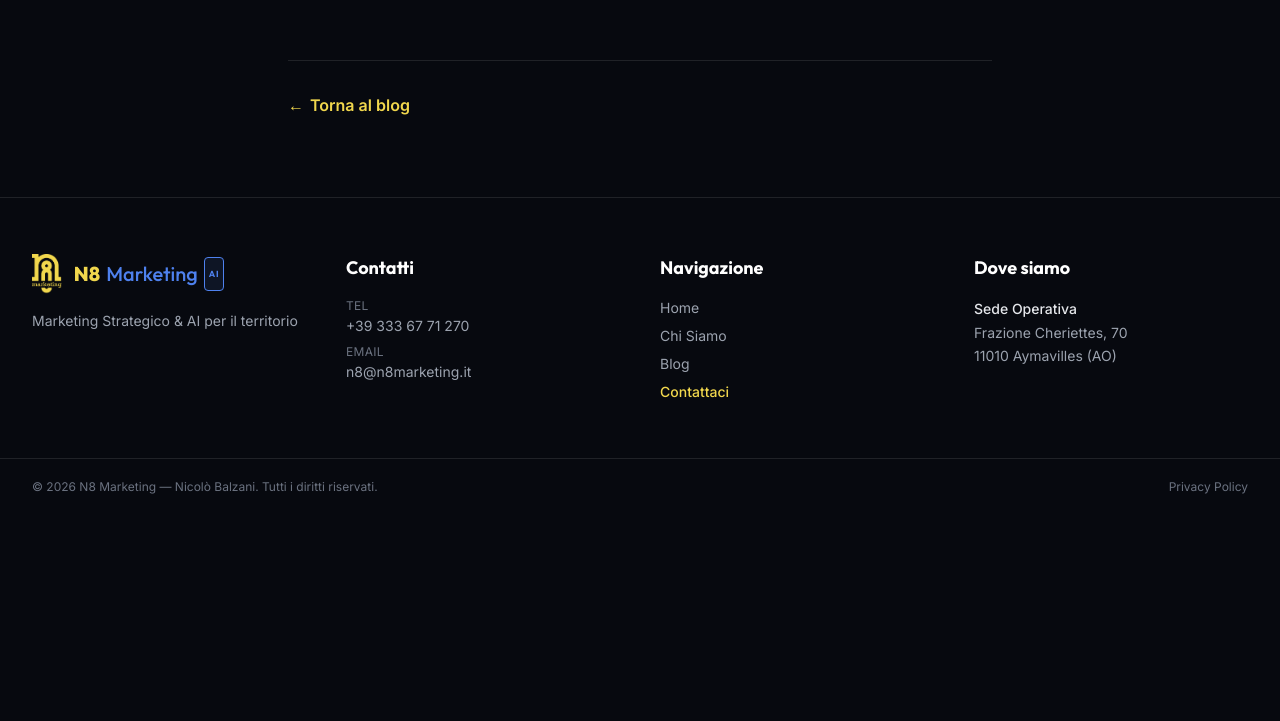
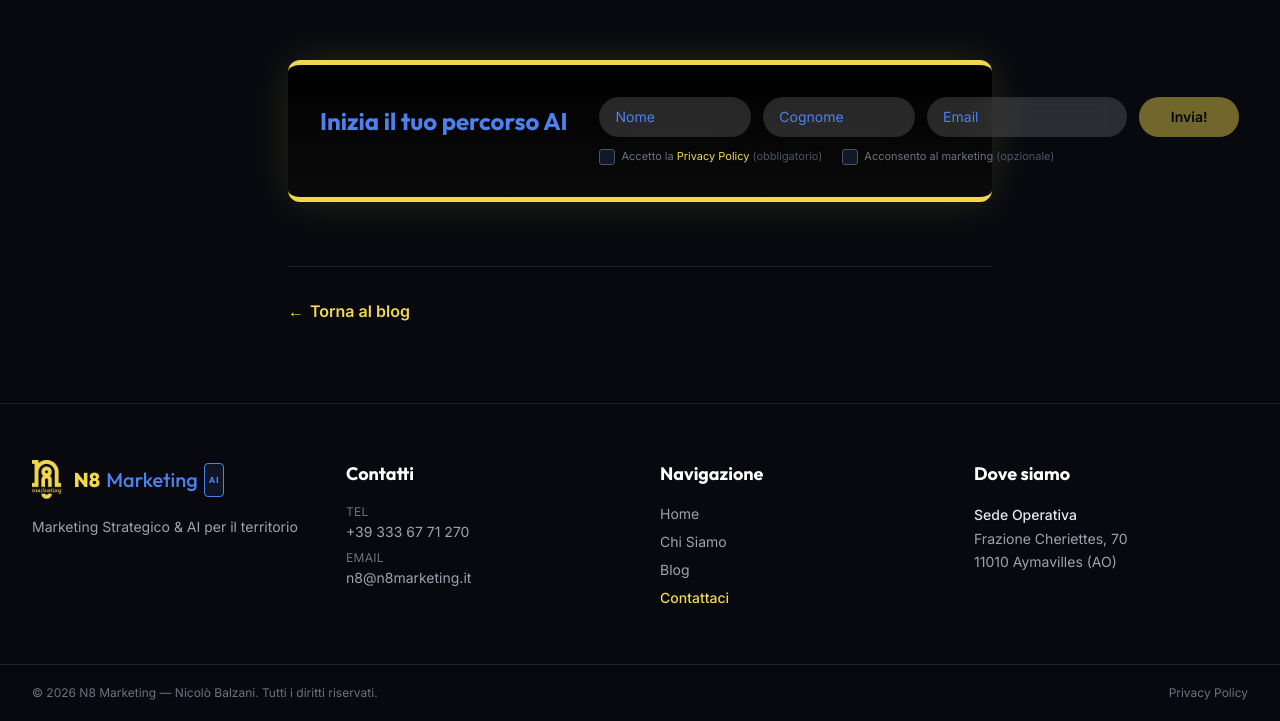
Before and after one commit to NicoDavN8/n8marketing-2026, a Jekyll site: the page built from _posts/2026-04-20-riflessioni-digitali.md, in a window 1280 px wide and 1400 px high, scrolled down 1472 px, cut to the strip 679-1400 px from the top of the window. Built offline with Jekyll 4.4.1, drawn with Linux system fonts in a browser that asks for light colours; nearby versions of some CDN libraries; before the commit the page ends 2666 px from its top, so only the background shows below that.

Commit message:
Feat: Aggiunto form Jotform in fondo a ogni post
- Inserito form di Jotform in _layouts/post.html dopo il content
- Form identico a quello della homepage con ID 261063490141044
- Include checkbox privacy, consent marketing e gestione della submit button
- CSS stilizzato per checkbox di Jotform con colori del tema
- Redirect a grazie.html dopo submit con prepend: site.baseurl

Co-Authored-By: Claude Haiku 4.5 <noreply@anthropic.com>

```diff
--- a/_layouts/post.html
+++ b/_layouts/post.html
@@ -89,6 +89,78 @@ layout: null
                 {{ content }}
             </div>
 
+            <!-- Contact Form — JotForm POST custom design -->
+            <style>
+                .jf-check { display:none; }
+                .jf-check + span {
+                    display:inline-flex; align-items:center; justify-content:center;
+                    width:16px; height:16px; min-width:16px;
+                    border:1.5px solid #4b5563; border-radius:3px;
+                    background:#111827; cursor:pointer; transition:border-color .2s;
+                }
+                .jf-check:checked + span { border-color:#f1d74d; }
+                .jf-check:checked + span::after {
+                    content:''; display:block; width:9px; height:5px;
+                    border-left:2px solid #f1d74d; border-bottom:2px solid #f1d74d;
+                    transform:rotate(-45deg) translateY(-1px);
+                }
+                #jf-submit:disabled { opacity:.45; cursor:not-allowed; box-shadow:none; }
+            </style>
+
+            <section class="mt-16 py-8 bg-gradient-to-b from-black to-[#0a0a0a] border-y-[5px] border-solid border-[#f1d74d] shadow-[0_0_40px_rgba(241,215,77,0.15)] rounded-xl">
+                <div class="max-w-3xl mx-auto px-4 sm:px-6 lg:px-8">
+                    <div class="flex flex-col lg:flex-row items-start gap-5 lg:gap-8 justify-between">
+                        <h3 class="font-heading text-xl lg:text-2xl font-bold text-[#4e81ee] shrink-0 whitespace-nowrap pt-2">Inizia il tuo percorso AI</h3>
+
+                        <iframe name="jf_hidden" style="display:none;" aria-hidden="true"></iframe>
+
+                        <form method="POST"
+                              action="https://submit.jotform.com/submit/261063490141044"
+                              target="jf_hidden"
+                              onsubmit="setTimeout(function(){ window.location.href='{{ site.baseurl }}/grazie.html'; }, 1500);"
+                              class="flex flex-col gap-2 w-full flex-grow">
+
+                            <input type="hidden" name="formID" value="261063490141044">
+
+                            <!-- Unica riga: Nome · Cognome · Email · Invia! -->
+                            <div class="flex flex-col md:flex-row gap-3 items-stretch md:items-center">
+                                <input type="text"  name="q5_nome[first]" required placeholder="Nome"
+                                       class="flex-1 min-w-0 px-4 py-2.5 bg-white/15 border-none text-[#4e81ee] placeholder-[#4e81ee] focus:ring-2 focus:outline-none focus:ring-[#4e81ee] transition rounded-full text-sm shadow-inner backdrop-blur-md">
+                                <input type="text"  name="q5_nome[last]"  required placeholder="Cognome"
+                                       class="flex-1 min-w-0 px-4 py-2.5 bg-white/15 border-none text-[#4e81ee] placeholder-[#4e81ee] focus:ring-2 focus:outline-none focus:ring-[#4e81ee] transition rounded-full text-sm shadow-inner backdrop-blur-md">
+                                <input type="email" name="q6_email"        required placeholder="Email"
+                                       class="flex-[1.4] min-w-0 px-4 py-2.5 bg-white/15 border-none text-[#4e81ee] placeholder-[#4e81ee] focus:ring-2 focus:outline-none focus:ring-[#4e81ee] transition rounded-full text-sm shadow-inner backdrop-blur-md">
+                                <button type="submit" id="jf-submit" disabled
+                                        class="shrink-0 px-8 py-2.5 rounded-full bg-[#f1d74d] text-black font-bold text-sm hover:bg-yellow-400 transition whitespace-nowrap shadow-[0_0_16px_rgba(241,215,77,0.5)] hover:shadow-[0_0_28px_rgba(241,215,77,0.7)]">
+                                    Invia!
+                                </button>
+                            </div>
+
+                            <!-- GDPR — sotto la riga, testo piccolo -->
+                            <div class="flex flex-col sm:flex-row gap-x-5 gap-y-1.5 pt-1">
+                                <label class="flex items-center gap-1.5 cursor-pointer">
+                                    <input type="checkbox" id="jf-privacy" name="q7_privacy" value="1" class="jf-check" required>
+                                    <span></span>
+                                    <span class="text-gray-500 text-[11px] leading-tight">Accetto la <a href="{{ site.baseurl }}/privacy-policy.html" class="text-[#f1d74d] hover:underline" target="_blank">Privacy Policy</a> <span class="text-gray-600">(obbligatorio)</span></span>
+                                </label>
+                                <label class="flex items-center gap-1.5 cursor-pointer">
+                                    <input type="checkbox" name="q8_marketing" value="1" class="jf-check">
+                                    <span></span>
+                                    <span class="text-gray-500 text-[11px] leading-tight">Acconsento al marketing <span class="text-gray-600">(opzionale)</span></span>
+                                </label>
+                            </div>
+                        </form>
+                    </div>
+                </div>
+            </section>
+            <script>
+            (function () {
+                var cb  = document.getElementById('jf-privacy');
+                var btn = document.getElementById('jf-submit');
+                cb.addEventListener('change', function () { btn.disabled = !cb.checked; });
+            })();
+            </script>
+
             <footer class="mt-16 pt-8 border-t border-white/10">
                 <a href="{{ site.baseurl }}/blog.html" class="inline-flex items-center gap-1.5 text-[#f1d74d] font-semibold hover:gap-3 transition-all duration-200">
                     <span>←</span> Torna al blog
```
